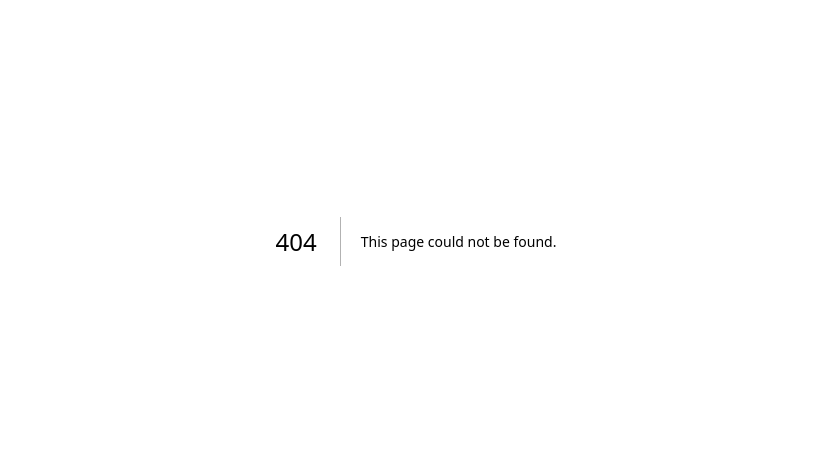
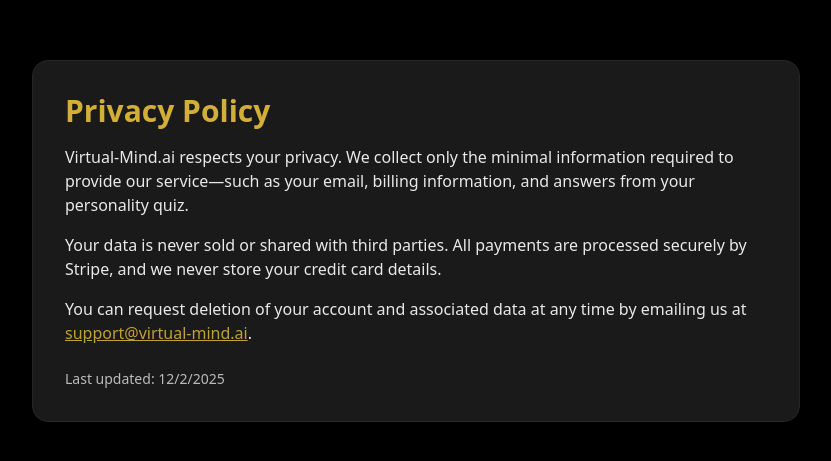
Before and after one commit to jbrady1985/virtual-mind, a Next.js app: page /privacy in a window 1280 px wide. Before the commit this address had no page. Shown: the part 159-620 px from the top of the page, without its empty margins (224-1055 px from the left). Built offline with nearby package versions, Linux system fonts and the light colour scheme.

Commit message:
Create privacy.js

```diff
--- /dev/null
+++ b/pages/privacy.js
@@ -0,0 +1,19 @@
+export default function Privacy() {
+  return (
+    <main className="min-h-screen flex items-center justify-center px-6">
+      <div className="bg-panel border border-neutral-800 shadow-card rounded-2xl max-w-3xl w-full p-8">
+        <h1 className="text-3xl font-extrabold text-gold mb-4">Privacy Policy</h1>
+        <p className="opacity-90 mb-4">
+          Virtual-Mind.ai respects your privacy. We collect only the minimal information required to provide our service—such as your email, billing information, and answers from your personality quiz.
+        </p>
+        <p className="opacity-90 mb-4">
+          Your data is never sold or shared with third parties. All payments are processed securely by Stripe, and we never store your credit card details.
+        </p>
+        <p className="opacity-90 mb-4">
+          You can request deletion of your account and associated data at any time by emailing us at <a href="mailto:support@virtual-mind.ai" className="text-gold underline">support@virtual-mind.ai</a>.
+        </p>
+        <p className="opacity-70 text-sm mt-6">Last updated: {new Date().toLocaleDateString()}</p>
+      </div>
+    </main>
+  );
+}
```
